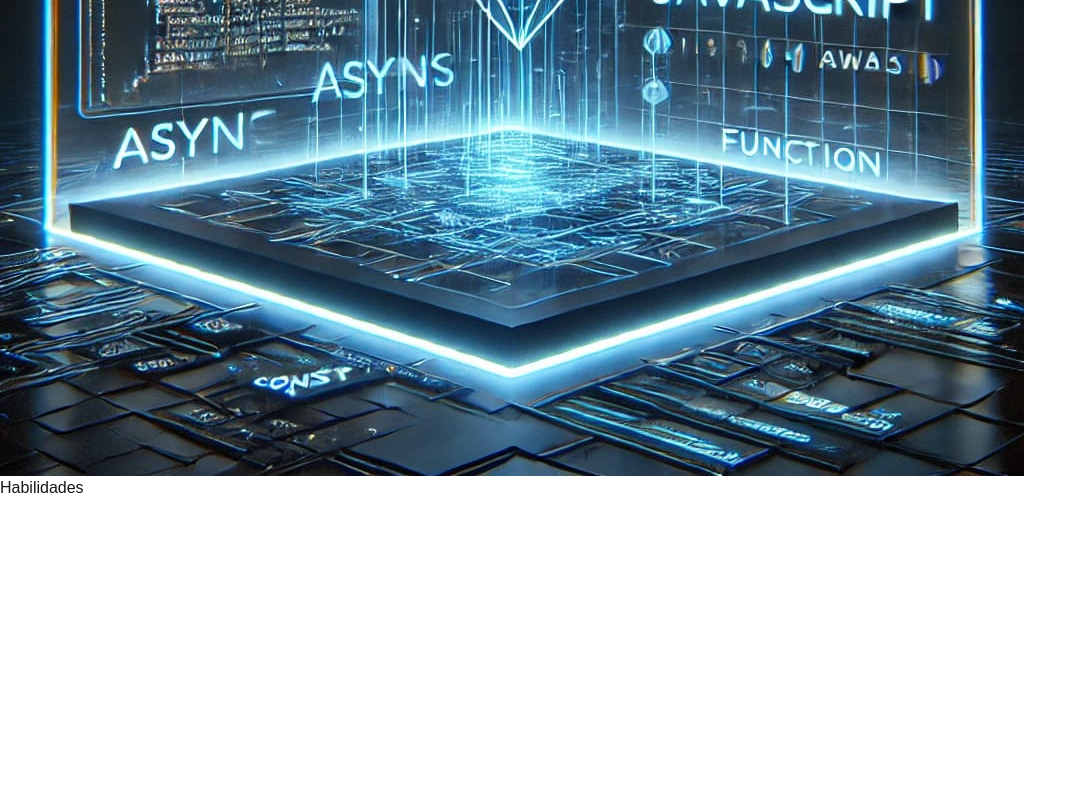
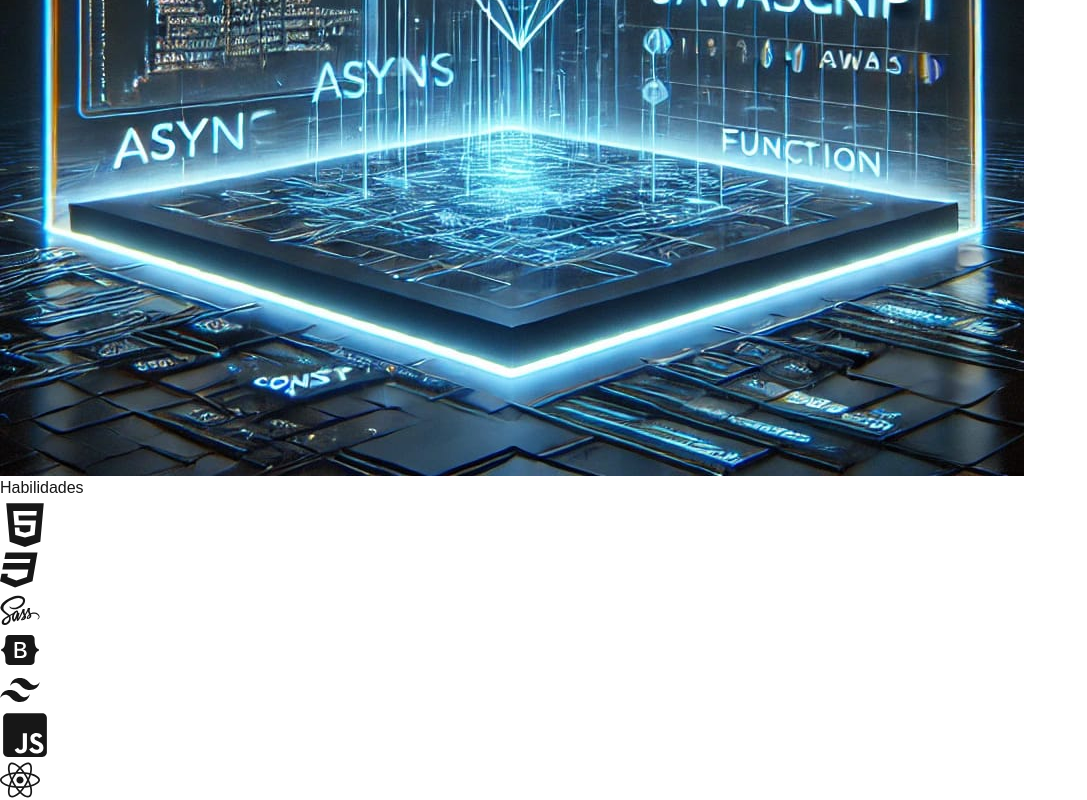
Before and after one commit to dev-brunosantos/Bruno, a Next.js app: page / in a window 1280 px wide. Shown: the part 1911-2711 px from the top of the page, without its empty margins (0-1087 px from the left). Before the commit the page ends 2411 px from the top, so only its background shows below. Built offline with nearby package versions, Linux system fonts and the light colour scheme.

Commit message:
Adicionando icones das tecnologias

```diff
--- a/src/app/_components/Habilidades.tsx
+++ b/src/app/_components/Habilidades.tsx
@@ -10,7 +10,35 @@ export function Habilidades() {
         <section>
             <h1>Habilidades</h1>
 
+            <div className='w-[100%] h-[100px] border-2 px-4 overflow-x-auto flex items-center gap-4'>
+                <CardTech>
+                    <FaHtml5 size={50} />
+                </CardTech>
 
+                <CardTech>
+                    <FaCss3 size={40} />
+                </CardTech>
+
+                <CardTech>
+                    <DiSass size={40} />
+                </CardTech>
+
+                <CardTech>
+                    <RiBootstrapFill size={40} />
+                </CardTech>
+
+                <CardTech>
+                    <RiTailwindCssFill size={40} />
+                </CardTech>
+
+                <CardTech>
+                    <FaJsSquare size={50} />
+                </CardTech>
+
+                <CardTech>
+                    <FaReact size={40} />
+                </CardTech>
+            </div>
         </section>
     )
 }
```
